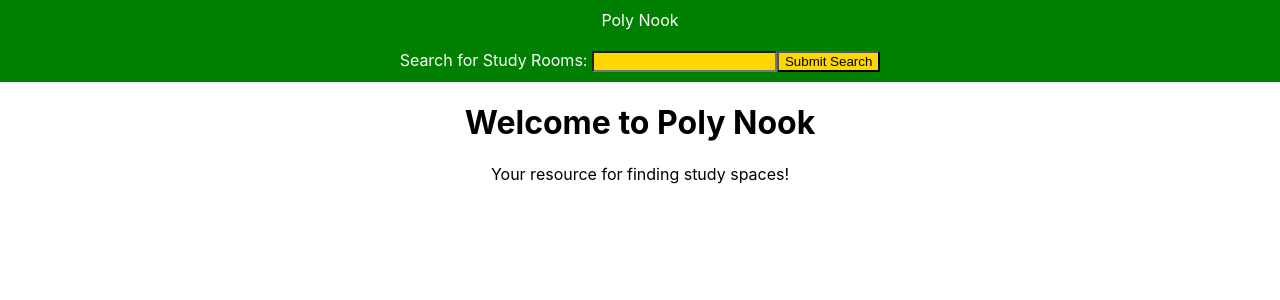
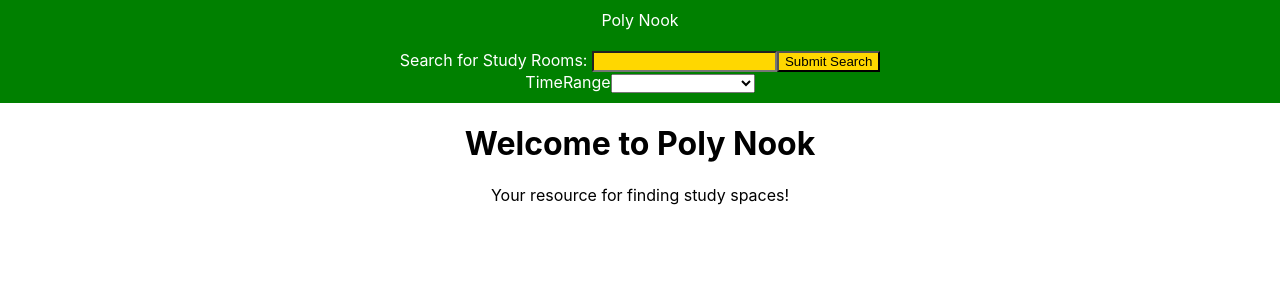
Before and after one commit to jack-ary/PolyNook, a React (Create React App) app in the folder packages/react-frontend/: page / in a window 1280 px wide. Shown: the top 300 px of the page. Built offline with nearby package versions, Linux system fonts and the light colour scheme.

Commit message:
Update Search.js

```diff
--- a/packages/react-frontend/src/Search.js
+++ b/packages/react-frontend/src/Search.js
@@ -11,10 +11,57 @@ const accent_style={
     color: 'black'
 }
 
+export const SearchParams = (props)=>{
+
+  const [timeRange, setTimeRange] = useState("");
+  const timesList = [
+    '7:10 am - 8:00 am',
+    '8:10 am - 9:00 am',
+    '9:10 am - 10:00 am',
+    '10:10 am - 11:00 am',
+    '11:10 am - 12:00 pm',
+    '12:10 pm - 1:00 pm',
+    '1:10 pm - 2:00 pm',
+    '2:10 pm - 3:00 pm',
+    '3:10 pm - 4:00 pm',
+    '4:10 pm - 5:00 pm',
+    '5:10 pm - 6:00 pm',
+    '6:10 pm - 7:00 pm',
+    '7:10 pm - 8:00 pm',
+    '8:10 pm - 9:00 pm',
+    '9:10 pm - 10:00 pm',
+    '10:10 pm - 11:00 pm'
+  ];
+
+    function onChange(e) {
+        setTimeRange(e.target.value);
+        console.log(e.target.value);
+        props.handleTimeChange(e.target.value);
+    }
+
+  return (
+    <form>
+	<label htmlFor="TimeRange">
+            TimeRange
+           <select id="TimeRange" name="TimeRange" disabled={!timesList.length}
+                value={timeRange}
+                onChange={onChange}>
+                 <option value="" />
+                    {timesList.map(range => (
+                          <option value={range}>{range}</option>
+                      ))}
+                </select>
+
+              </label>
+	</form>
+)
+}
+
 function Search(props) {
     const [searchTerm, setSearchTerm] = useState(
         {
-            searchName: ""
+            Building: "",
+            Schedule: ""
         }
     )
 
@@ -23,9 +70,20 @@ function Search(props) {
         if (name === "searchName") {
             //this should always be the case for now
             setSearchTerm(
-                {searchName: value}
+                {Building: value,
+                Schedule: searchTerm.Schedule}
             );
         }
+    }
+
+    function handleDropdownChange(timerange) {
+        console.log(timerange);
+        setSearchTerm(
+            {
+                Building: searchTerm.Building,
+                Schedule: timerange
+            }
+        )
     }
 
     function submitForm(e) {
@@ -40,6 +98,7 @@ function Search(props) {
                 <input style={accent_style} type='text' name='searchName' id='searchName' value={searchTerm.searchName} onChange={handleChange} />
                 <input style={accent_style} type='button' value="Submit Search" onClick={submitForm} />
             </form>
+            <SearchParams handleTimeChange={handleDropdownChange}/>
         </div>
     );
 }
```
